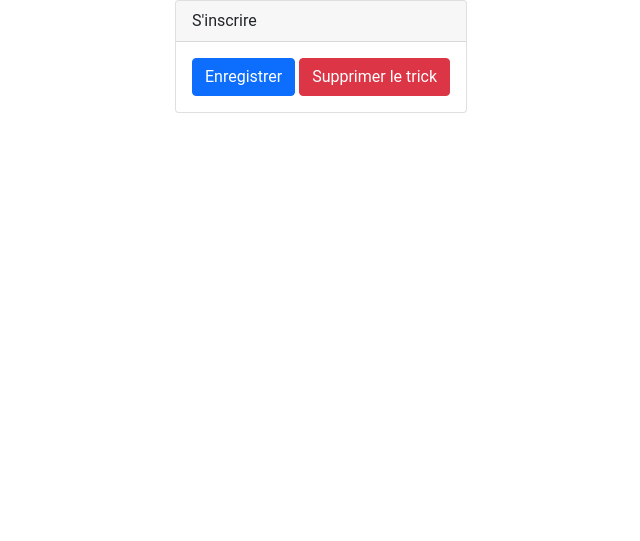
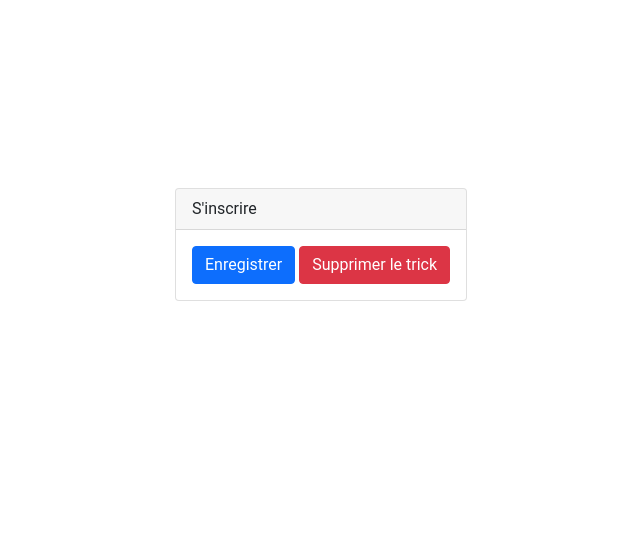
Before and after one commit to Mickaelr20/SnowTricks, a Symfony app: template templates/trick/edit.html.twig in a window 1280 px wide. Shown: the part 58-599 px from the top of the page, without its empty margins (319-959 px from the left). Run offline with Twig, Linux system fonts and the light colour scheme; the template is opened without the code that fills it, so the values that code supplies are empty; some libraries are stand-ins or nearby versions.

Commit message:
Centrage element avec m-auto

```diff
--- a/templates/Elements/trick/display_card.html.twig
+++ b/templates/Elements/trick/display_card.html.twig
@@ -17,7 +17,7 @@
             <i class="bi bi-trash-fill"></i>
             </a>
         </div>
-        {% endif %}
+      {% endif %}
     </div>
   </div>
 </div>
--- a/templates/trick/edit.html.twig
+++ b/templates/trick/edit.html.twig
@@ -3,7 +3,7 @@
 {% block content %}
   {% include 'Elements/trick/delete_modal.html.twig' with {'trick': trick} %}
 
-  <div class="h-100 d-flex">
+  <div class="m-auto d-flex">
     <div class="m-auto p-1 p-sm-0">
       <div class="card">
         <div class="card-header">
--- a/templates/trick/new.html.twig
+++ b/templates/trick/new.html.twig
@@ -1,7 +1,7 @@
 {% extends 'base.html.twig' %}
 
 {% block content %}
-  <div class="h-100 d-flex">
+  <div class="m-auto d-flex">
     <div class="m-auto p-1 p-sm-0">
       <div class="card">
         <div class="card-header">
```
